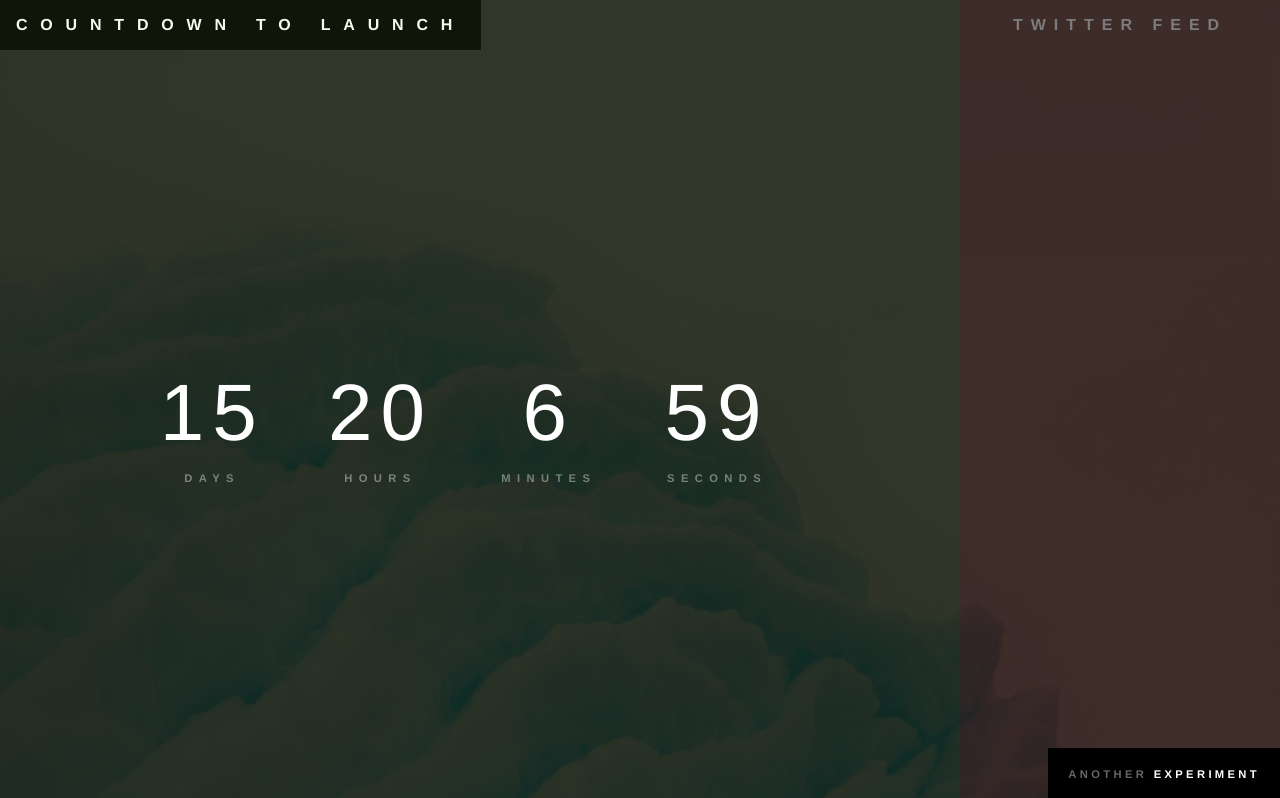
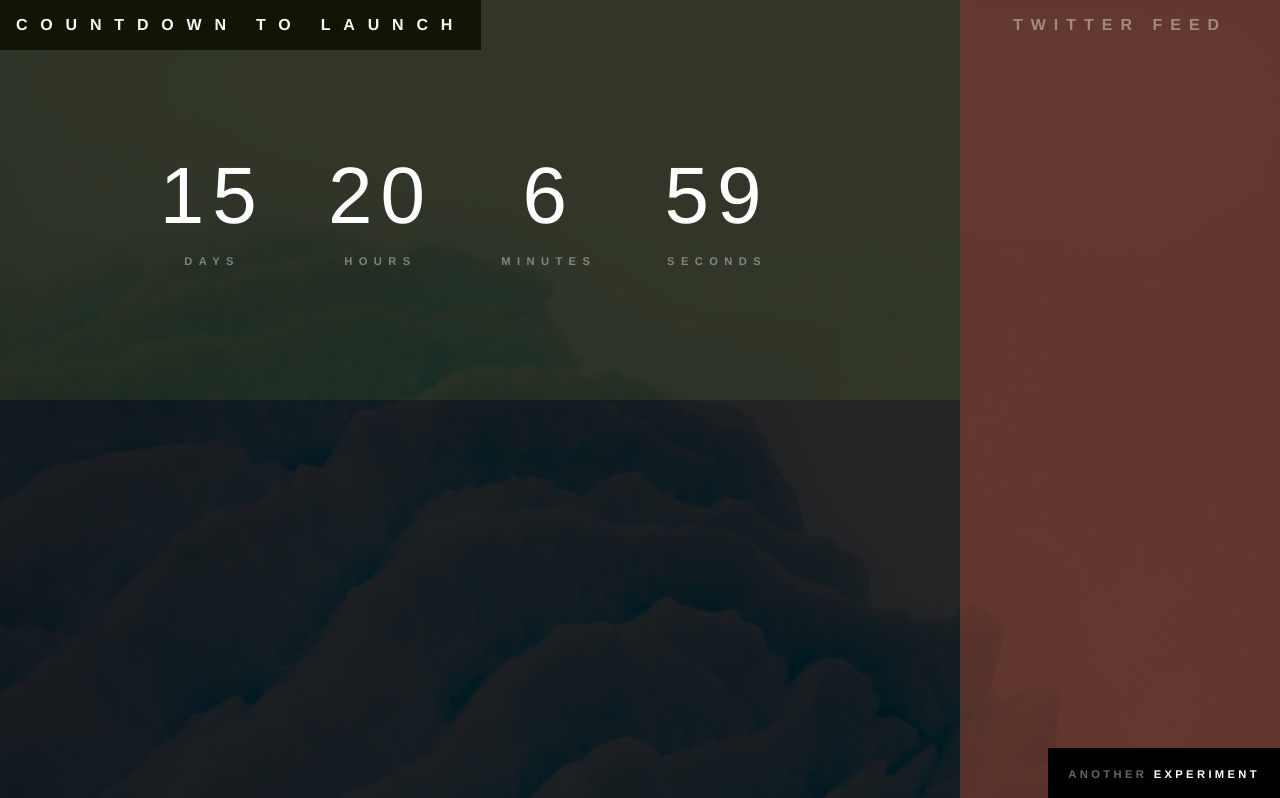
Before and after one commit to spenhar/clock, a plain HTML site: page index.html in a window 1280 px wide. Shown: the top 798 px of the page. Drawn offline with Linux system fonts and the light colour scheme.

Commit message:
update style

```diff
--- a/css/style.css
+++ b/css/style.css
@@ -60,7 +60,7 @@ h4 {
 .time {
 	position: relative;
 	float: left;
-	height: 100%;
+	height: 400px;
 	width: 75%;
 
 	/*padding: 15% 10%;*/
@@ -71,7 +71,7 @@ h4 {
 
 .clock {
 	max-width: 44rem;
-	margin: 33% auto;
+	margin: 100px auto;
 	height: 33%;
 }
 
@@ -83,6 +83,11 @@ h4 {
 	width: 25%;
 	background-color: rgba(240,100,67,.3);
 }
+
+/*.photos {
+	height: 0;
+	width: 75%;
+}*/
 
 .grey {
 	opacity: .4;
--- a/index.html
+++ b/index.html
@@ -35,8 +35,14 @@
 				</div>
 			</div>
 		</div>
-		<div class="feed grey">
-			<h1>Twitter Feed</h1>
+
+<!-- 		<div class="photos">
+			<h1 class="grey">Photos</h1>
+		</div>
+		 -->
+
+		<div class="feed">
+			<h1 class="grey">Twitter Feed</h1>
 		</div>
 
 
```
